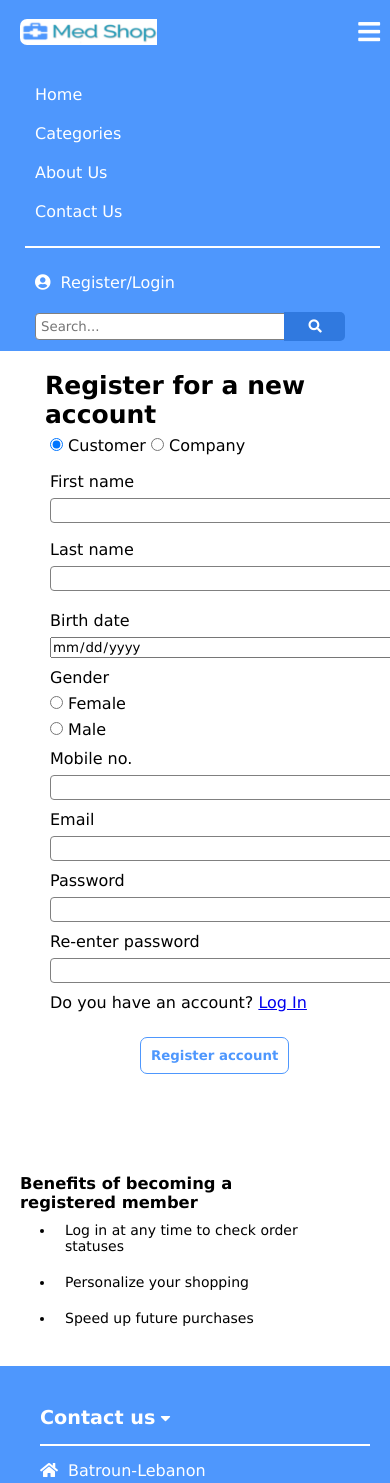
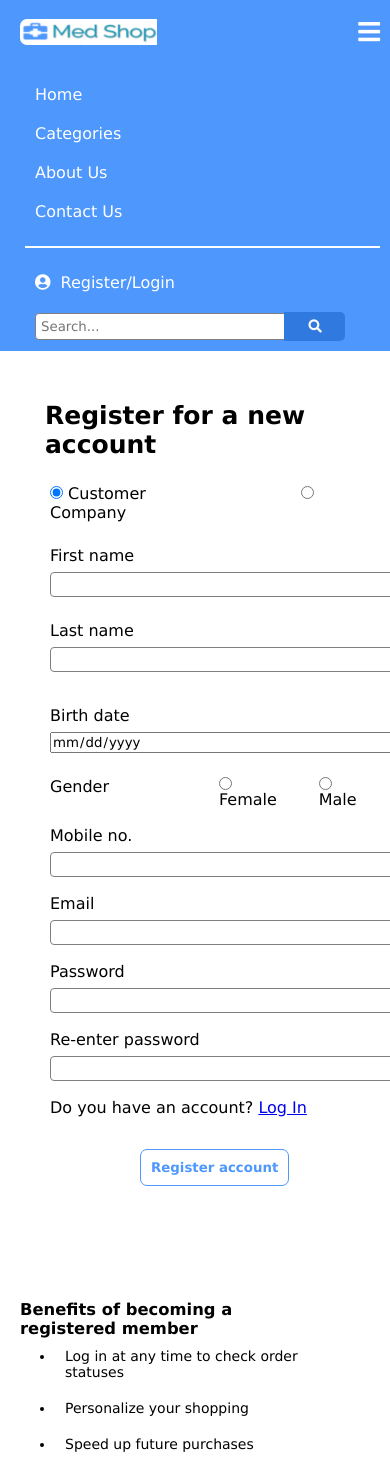
Before and after one commit to WadihChekriMorkos/web3-2021-Wadih-CHEKRI-MORKOS, a PHP site: page /register.php in a window 390 px wide; the page is wider, and only the part inside the window is pictured. Shown: the part 16-1499 px from the top of that part. Run offline with PHP 8.4, Linux system fonts and the light colour scheme; data that the repository does not hold is empty; a stand-in replaces the project's code that opens the database connection.

Commit message:
Update registerStyle.css

```diff
--- a/register_login/registerStyle.css
+++ b/register_login/registerStyle.css
@@ -1,10 +1,13 @@
 .container-register{
     margin:20px;
+    margin-top:50px;
+    margin-left:50px;
     display:flex;
     justify-content: space-between;
+    position:relative;
 }
 .container-register div{
-    margin-bottom:10px;
+    margin-bottom:17px;
 }
 .container-register span{
     display:block;
@@ -29,6 +32,12 @@
  h1{
      margin-left:25px;
  }
+#comp{
+    margin-left:280px;
+}
+#comp,#cust{
+    margin-top:20px;
+}
  .container-register input[type="submit"]{
      padding:10px;
      margin-left:360px;
@@ -40,10 +49,13 @@
      font-weight: bold;
      transition: 0.5s ease;
      cursor:pointer;
-
-
- }
-
+}
+.gender{
+    display:flex;
+}
+.gender span:first-child{
+    margin-right:240px;
+}
  .container-register input[type="submit"]:hover{
     background-color: #2566c2;
     color:white;
@@ -58,8 +70,23 @@
      padding:10px;
      margin-left:35px;
  }
+ .error,.success{
+     margin-left:20px;
+     width:500px;
+     padding:20px;
+     text-align: center;
+ }
+ .error{
+    color:#ED6150;
+ }
+ .success{
+     color:green;
+ }
 /* media queries */
 @media(max-width:800px){
+    .container-register{
+        margin-left:20px;
+    }
     .container-register h1{
         font-size: 25px;
     }
@@ -76,7 +103,16 @@
     .container-register input[type="submit"]{
         margin-left:120px;
     }
-
-
-
+    #comp{
+        margin-left:150px;
+    }
+    .gender span:first-child{
+        margin-right:80px;
+    }
+    input[type="date"]{
+        width:300px;
+    }
+    .error{
+        width:400px;
+    }
 }
```
